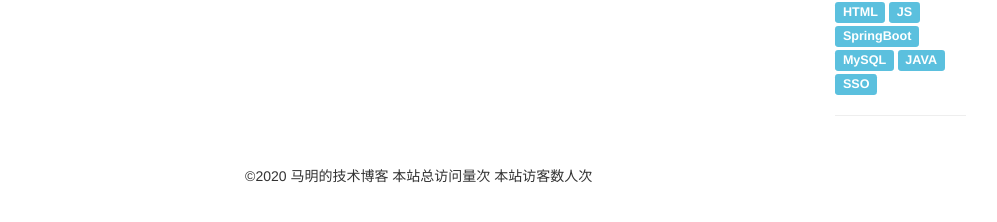
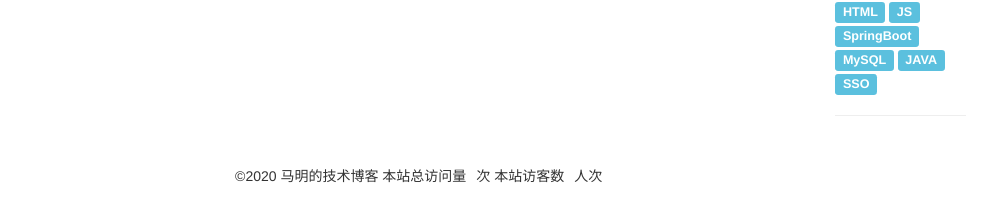
Before and after one commit to chaojunma/chaojunma.github.io, a Jekyll site: the page built from about.md, in a window 1280 px wide. Shown: the part 381-603 px from the top of the page, without its empty margins (141-1138 px from the left). Built offline with Jekyll 4.4.1, drawn with Linux system fonts in a browser that asks for light colours; comment, search, counter and statistics services are not loaded.

Commit message:
修改样式

```diff
--- a/_includes/footer.html
+++ b/_includes/footer.html
@@ -4,11 +4,11 @@
     ©2020 马明的技术博客
 	<span id="busuanzi_container_site_pv" style="display: inline;">
             <span id="busuanzi_container_site_pv">
-				本站总访问量<span id="busuanzi_value_site_pv"></span>次
+				本站总访问量<span id="busuanzi_value_site_pv" style="color:#3391D1;padding:0px 5px;"></span>次
 			</span>
 
 			<span id="busuanzi_container_site_uv">
-			  本站访客数<span id="busuanzi_value_site_uv"></span>人次
+			  本站访客数<span id="busuanzi_value_site_uv" style="color:#3391D1;padding:0px 5px;"></span>人次
 			</span>
     </span>
 	<script type="text/javascript">document.write(unescape("%3Cspan id='cnzz_stat_icon_1278708418'%3E%3C/span%3E%3Cscript src='https://v1.cnzz.com/z_stat.php%3Fid%3D1278708418%26show%3Dpic' type='text/javascript'%3E%3C/script%3E"));</script>
```
